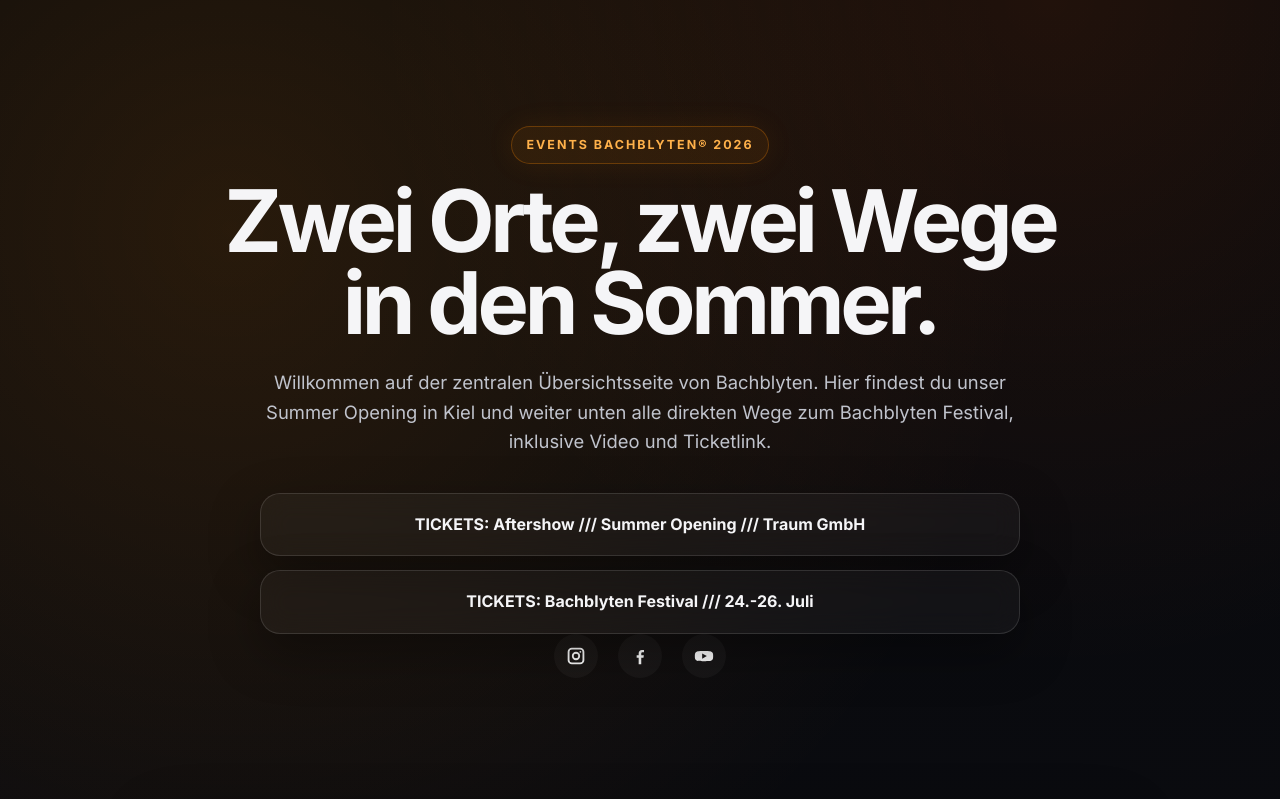
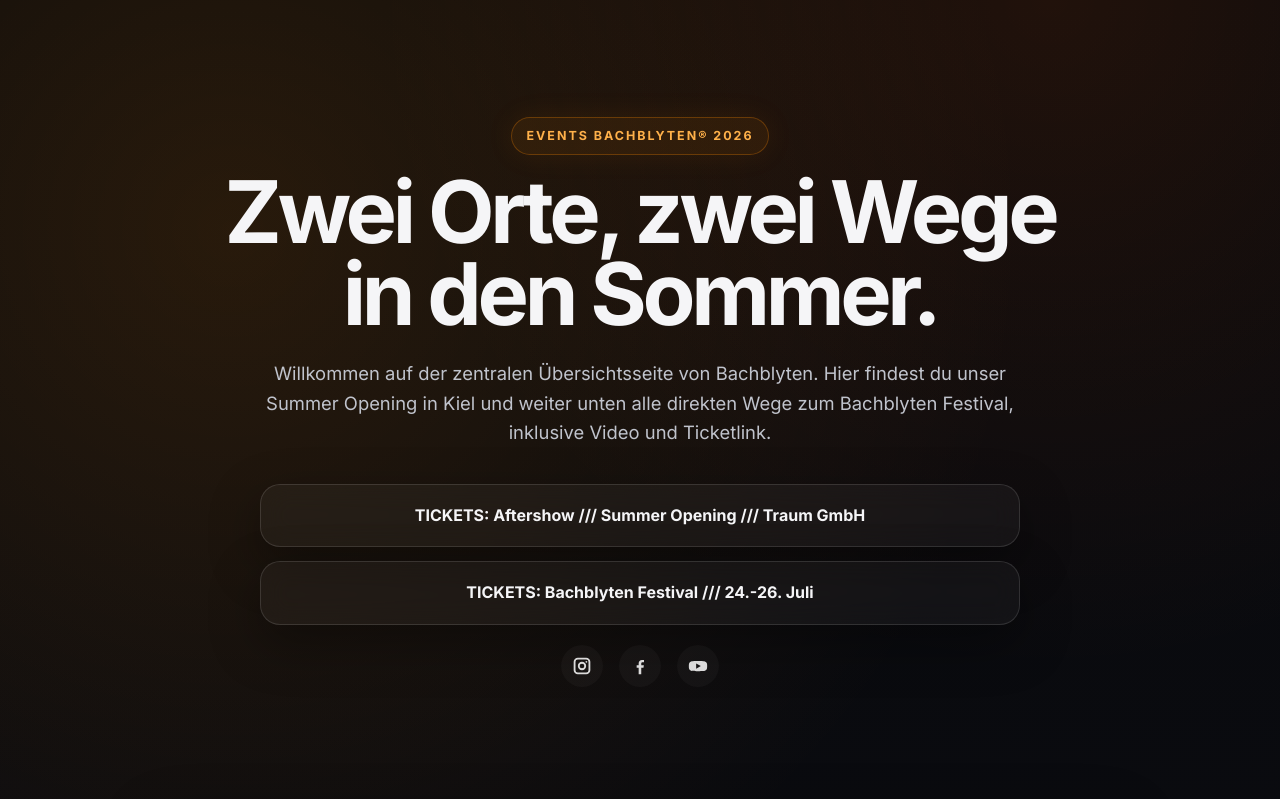
Before and after one commit to dasHALLERT/bachblyten, a plain HTML site: page index.html in a window 1280 px wide. Shown: the top 799 px of the page. Drawn offline with Linux system fonts and the light colour scheme.

Commit message:
Update style.css

```diff
--- a/style.css
+++ b/style.css
@@ -333,3 +333,18 @@ main {
   height: 20px;
   fill: white;
 }
+
+.socials--hero {
+  margin-top: 20px;
+  gap: 16px;
+}
+
+.socials--hero a {
+  width: 42px;
+  height: 42px;
+  opacity: 0.85;
+}
+
+.socials--hero a:hover {
+  opacity: 1;
+}
```
